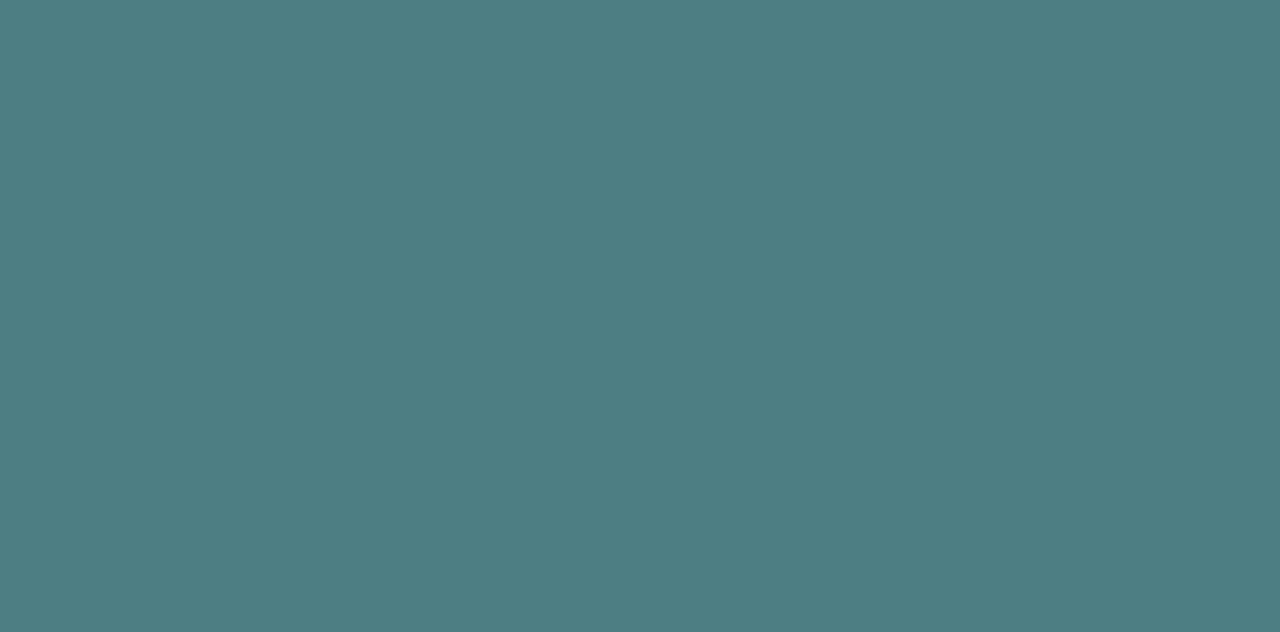
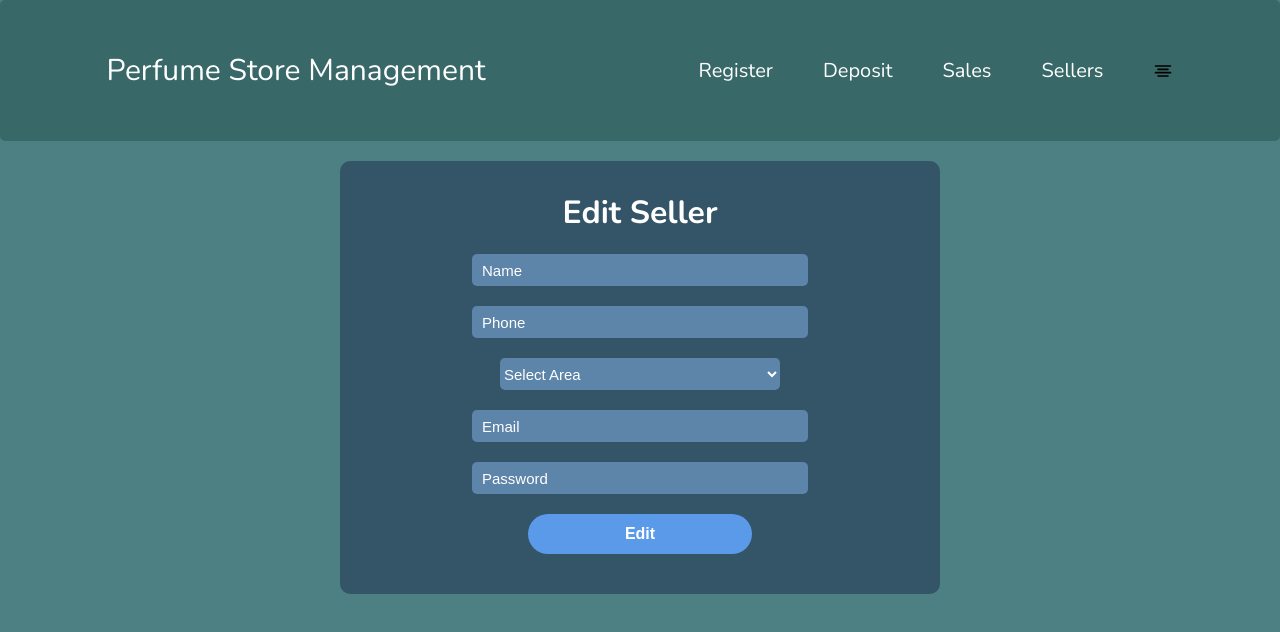
Before and after one commit to HenriVersiani/FRONTEND_MongoDB_Project, a React (Vite) app: page /seller/1 in a window 1280 px wide. Before the commit this address had no page. Shown: the top 632 px of the page. Built offline with nearby package versions, Linux system fonts and the light colour scheme; no server answers; a web font is replaced by a local one.

Commit message:
rota e parametro de editar usuario

```diff
--- a/src/App.jsx
+++ b/src/App.jsx
@@ -5,14 +5,14 @@ import Dashboard from "./pages/Dashboard";
 import SignUp from "./pages/SignUp";
 import Products from "./pages/Products";
 import Sales from "./pages/Sales";
-
-
+import Seller from "./pages/Seller";
 
 export default function App() {
     return (
         <Routes>
             <Route path="/" element={<Home />}></Route>
             <Route path="/sellers" element={<Users />}></Route>
+            <Route path="/seller/:id" element={<Seller />}></Route>
             <Route path="/dashboard" element={<Dashboard/>}></Route>
             <Route path="/signup" element={<SignUp/>}></Route>
             <Route path="/deposit" element={<Products/>}></Route>
--- a/src/Components/Header/index.jsx
+++ b/src/Components/Header/index.jsx
@@ -1,6 +1,8 @@
 import { Link } from "react-router";
 import { FiAlignCenter } from "react-icons/fi";
 import './style.css'
+import { FaBluetoothB } from "react-icons/fa";
+
 
 export default function Header() {
     return(
--- /dev/null
+++ b/src/pages/Seller/index.jsx
@@ -0,0 +1,83 @@
+import { useNavigate, useParams } from "react-router"
+import Header from "../../Components/Header"
+import { useEffect, useState } from "react"
+import axios from "axios"
+import { toast, ToastContainer } from "react-toastify"
+
+export default function Seller() {
+
+    const { id } = useParams()
+    const navigate = useNavigate()
+    const [nome, setNome] = useState('')
+    const [telefone, setTelefone] = useState('')
+    const [area, setArea] = useState('')
+    const [email, setEmail] = useState('')
+    const [senha, setSenha] = useState('')
+
+    useEffect(() => {
+        async function getUserById() {
+            const req = await axios.get(`http://localhost:3000/users/${id}`)
+
+            const res = req.data
+            console.log(res)
+
+            setNome(res.nome)
+            setEmail(res.email)
+            setArea(res.areaOcupacao)
+            setTelefone(res.numeroTelefone)
+            setSenha(res.senha)
+        }
+        getUserById()
+    }, [])
+
+    async function editUser(e) {
+
+        console.log("entrou")
+
+        e.preventDefault()
+
+        const req = await axios.put(`http://localhost:3000/users/${id}`, {
+            nome: nome,
+            email: email,
+            senha: senha,
+            numeroTelefone: telefone,
+            areaOcupacao: area
+        })
+
+        const res = await req.data
+
+        if (res.error) {
+            toast.warning(res.error)
+        } else {
+            toast.success("Seller Edited!")
+            setTimeout(() => {
+                navigate("/sellers");
+            }, 2000)
+        }
+    }
+
+    return (
+        <>
+            <Header />
+            <ToastContainer/>
+            <div className='container'>
+                <form >
+                    <h1>Edit Seller</h1>
+                    <input className='input-signup' type="text" placeholder='Name' value={nome} onChange={({ target }) => setNome(target.value)} />
+                    <input className='input-signup' type="tel" placeholder='Phone' value={telefone} onChange={({ target }) => setTelefone(target.value)} />
+                    <select className="select-sale" value={area} onChange={({ target }) => { setArea(target.value) }}>
+                        <option>Select Area</option>
+                        <option value="Women">Women</option>
+                        <option value="Men">Men</option>
+                        <option value="Children">Children</option>
+                        <option value="Any">Any</option>
+                    </select>
+                    <input className='input-signup' type="email" placeholder='Email' value={email} onChange={({ target }) => setEmail(target.value)} />
+                    <input className='input-signup' type="password" placeholder='Password' value={senha} onChange={({ target }) => setSenha(target.value)} />
+                    <button className='button-signup' onClick={(e) => editUser(e)}>Edit</button>
+                </form>
+            </div>
+
+        </>
+    )
+}
--- a/src/pages/Users/index.jsx
+++ b/src/pages/Users/index.jsx
@@ -39,34 +39,11 @@ export default function Users() {
         if (response.data.error) {
             toast.warning(response.data.error);
         } else {
-            toast.success("Usuário deletado com sucesso!");
+            toast.success("User Deleted!");
         }
         setTimeout(() => {
             navigate(0);
         }, 2000)
-    }
-    async function editUser(e) {
-        e.preventDefault()
-
-        const req = await axios.put(`http://localhost:3000/users/${seller}`, {
-            nome: nome,
-            email: email,
-            senha: senha,
-            numeroTelefone: telefone,
-            areaOcupacao: area
-        })
-
-        const res = await req.data
-
-        if (res.error) {
-            toast.warning(res.error)
-        } else {
-            toast.success("Sale Created")
-            setTimeout(() => {
-                setEditForm(false)
-                navigate(0);
-            }, 2000)
-        }
     }
 
     useEffect(() => {
@@ -93,33 +70,6 @@ export default function Users() {
                 </div>
             </div>
 
-            {editForm ? (
-                <div className='container'>
-                    <form >
-                        <button className='link-form-back' onClick={() => setEditForm(false)}> ← Back</button>
-                        <h1>Edit Seller</h1>
-                        <select className="select-sale" value={seller} onChange={({ target }) => { setSeller(target.value) }}>
-                            <option>Select Seller</option>
-                            {users.map(user => (
-                                <option key={user._id} value={user._id}>{user.nome}</option>
-                            ))}
-                        </select>
-                        <input className='input-signup' type="text" placeholder='Name' value={nome} onChange={({ target }) => setNome(target.value)} />
-                        <input className='input-signup' type="tel" placeholder='Phone' value={telefone} onChange={({ target }) => setTelefone(target.value)} />
-                        <select className="select-sale" value={area} onChange={({ target }) => { setArea(target.value) }}>
-                            <option>Select Area</option>
-                            <option value="Women">Women</option>
-                            <option value="Men">Men</option>
-                            <option value="Children">Children</option>
-                            <option value="Any">Any</option>
-                        </select>
-                        <input className='input-signup' type="email" placeholder='Email' value={email} onChange={({ target }) => setEmail(target.value)} />
-                        <input className='input-signup' type="password" placeholder='Password' value={senha} onChange={({ target }) => setSenha(target.value)} />
-                        <button className='button-signup' onClick={editUser}>Edit</button>
-                    </form>
-                </div>
-
-            ) : (
                 <div>
                     {users.map(user => (
                         <div key={user.id} className='container'>
@@ -140,14 +90,13 @@ export default function Users() {
                                 </div>
                                 <div className='buttons'>
                                     <button className='button-delete' onClick={() => deleteUser(user._id)}>Delete</button>
-                                    <button className='button-edit' onClick={() => setEditForm(true)}>Edit</button>
+                                    <button className='button-edit' onClick={() => navigate(`/seller/${user._id}`)}>Edit</button>
                                 </div>
                             </div>
                         </div>
 
                     ))}
                 </div>
-            )}
         </>
     )
 }
```
Also changed, not shown: src/pages/Seller/seller.css (added).
